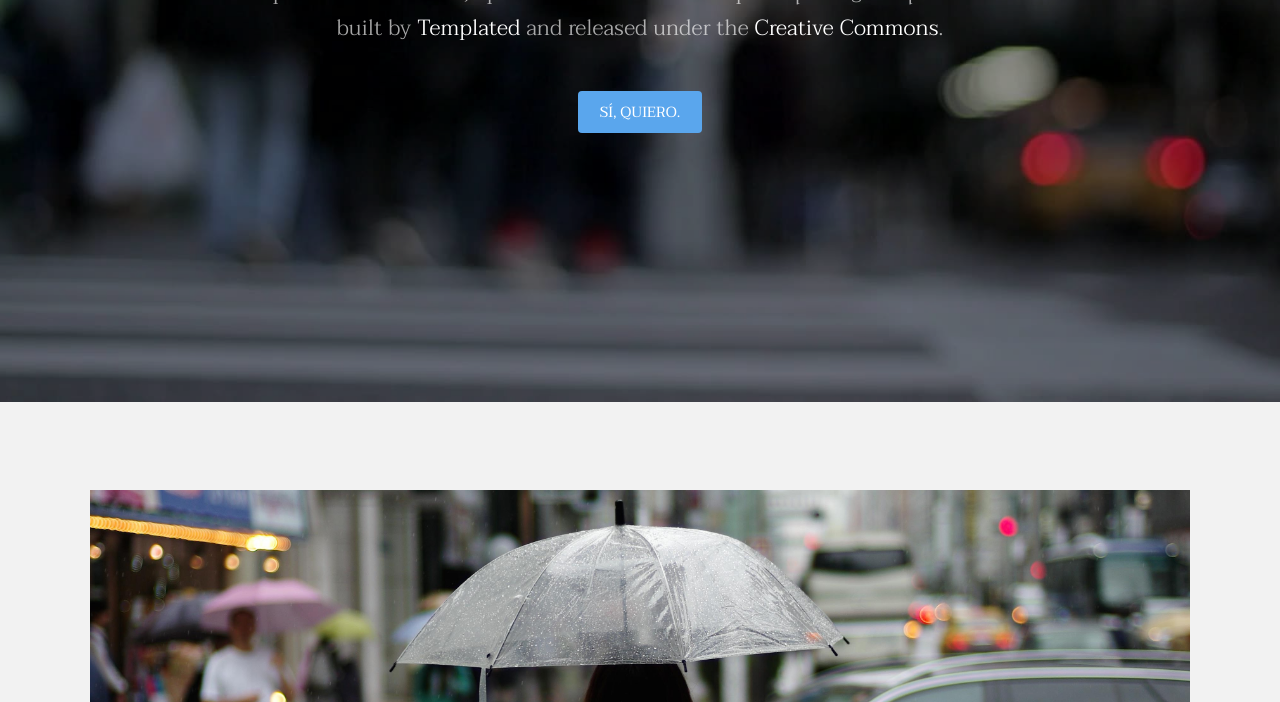
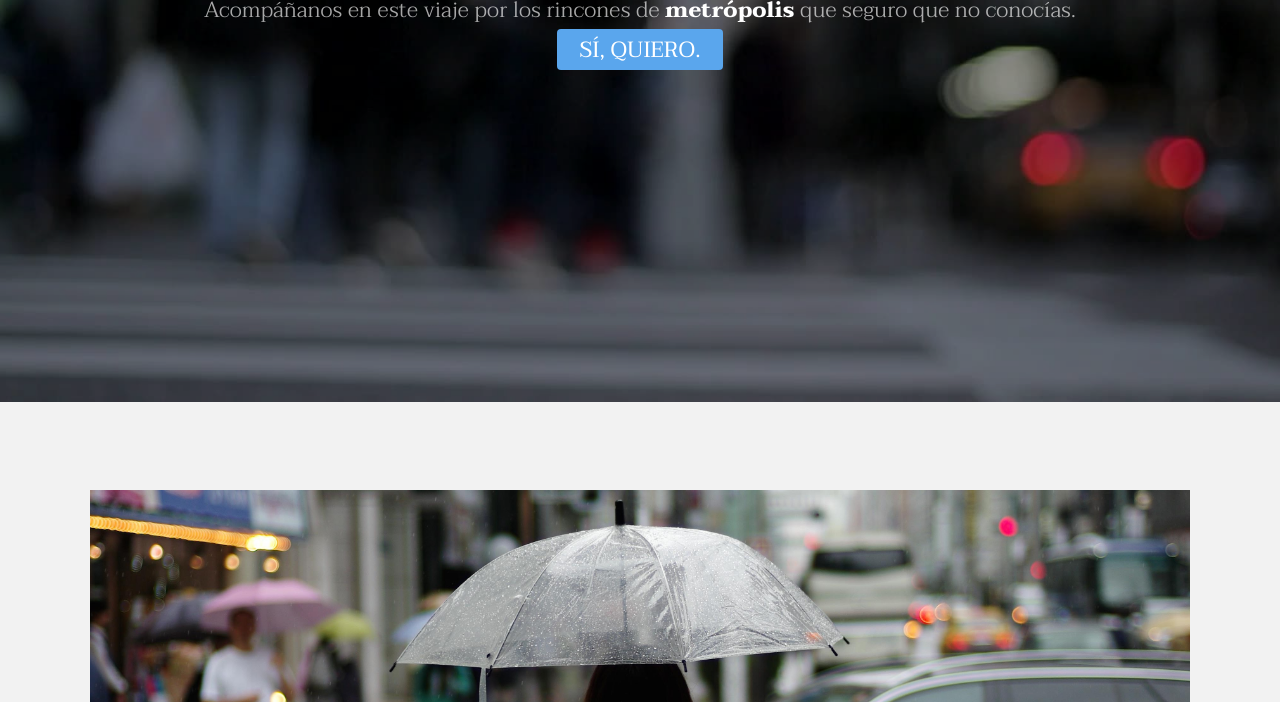
Before and after one commit to namarno1238/04_REP_METROPOLITA, a plain HTML site: page index.html in a window 1280 px wide. Shown: the part 398-1100 px from the top of the page. Drawn offline with Linux system fonts and the light colour scheme.

Commit message:
Eliminado error por Nico en h1

```diff
--- a/index.html
+++ b/index.html
@@ -37,8 +37,7 @@
 			<section id="banner" data-video="images/banner">
 				<div class="inner">
 					<h1>Metropolita</h1>
-					<p>Acompáñanos en este viaje por los rincones de metrópolis que seguro que no conocías.<br />
-					built by <a href="https://templated.co/">Templated</a> and released under the <a href="https://templated.co/license">Creative Commons</a>.</p>
+					<p>Acompáñanos en este viaje por los rincones de <b>metrópolis</b> que seguro que no conocías.<br />
 					<a href="#one" class="button special scrolly">SÍ, QUIERO.</a>
 				</div>
 			</section>
```
